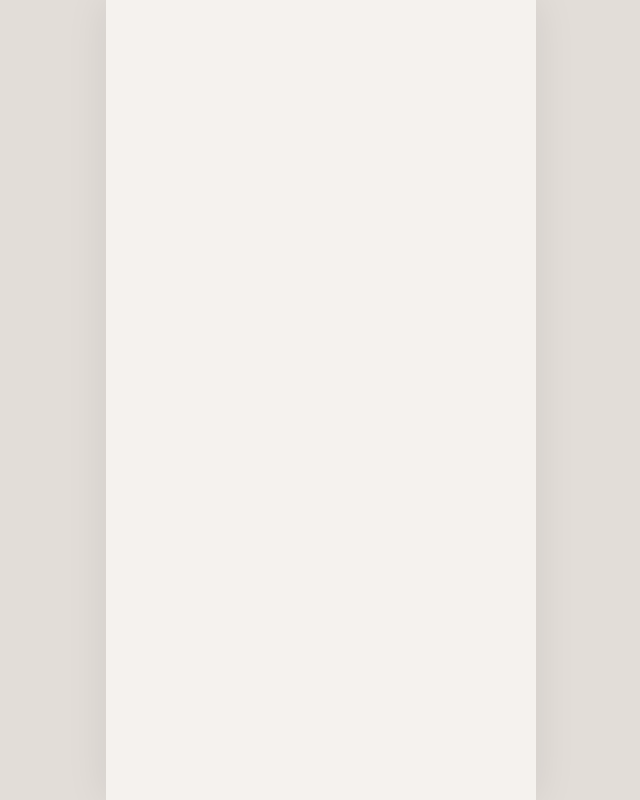
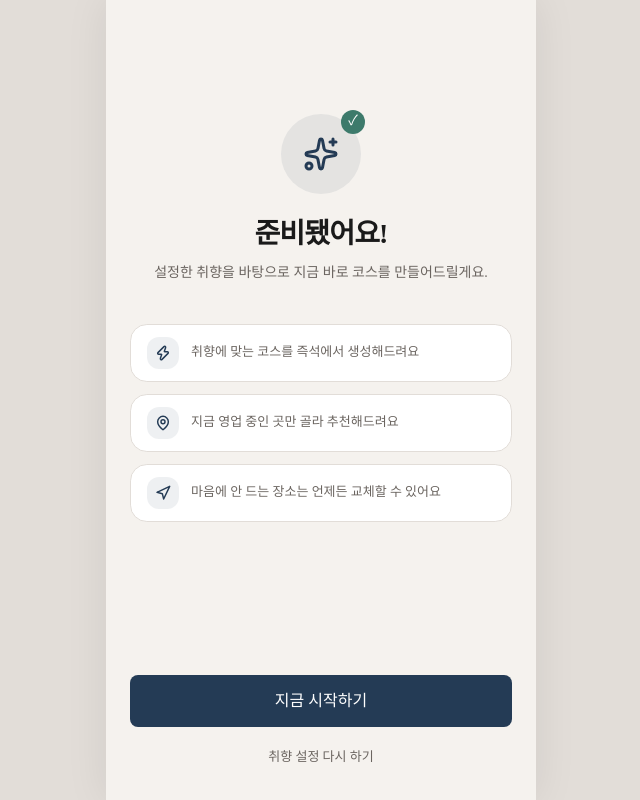
Before and after one commit to guen9310/Instant-Trip, a Next.js app: page /onboarding/done in a window 1280 px wide. Shown: the whole page, without its empty margins (319-959 px from the left). Built offline with nearby package versions, Linux system fonts and the light colour scheme.

Commit message:
feat: 온보딩 완료 화면 및 플로우 연결

```diff
--- a/app/(main)/no-nearby/page.tsx
+++ /dev/null
@@ -1,5 +0,0 @@
-import { NoNearbyView } from "@/components/domains/course/NoNearbyView";
-
-export default function NoNearbyPage() {
-  return <NoNearbyView />;
-}
--- a/app/onboarding/done/page.tsx
+++ b/app/onboarding/done/page.tsx
@@ -1 +1,5 @@
-export default function OnboardingDonePage() { return <div />; }
+import { OnboardingDoneView } from "@/components/domains/onboarding/OnboardingDoneView";
+
+export default function OnboardingDonePage() {
+  return <OnboardingDoneView />;
+}
--- a/components/domains/feed/FeedListCard.tsx
+++ b/components/domains/feed/FeedListCard.tsx
@@ -28,7 +28,12 @@ export function FeedListCard({
       onTouchEnd={() => setPressed(false)}
       onClick={() => onSelect(course)}
     >
-      <div className="w-[68px] h-[68px] rounded-xl bg-surface-secondary shrink-0" />
+      {/* eslint-disable-next-line @next/next/no-img-element */}
+      <img
+        src={`https://picsum.photos/seed/${course.id}/68/68`}
+        alt={course.name}
+        className="w-[68px] h-[68px] rounded-xl object-cover bg-surface-secondary shrink-0"
+      />
       <div className="flex-1 min-w-0">
         <p className="text-[14px] font-bold text-text-primary tracking-[-0.01em] truncate mb-0.5">
           {course.name}
--- /dev/null
+++ b/components/domains/onboarding/OnboardingDoneView.tsx
@@ -0,0 +1,67 @@
+"use client";
+
+import Link from "next/link";
+import { Sparkles, MapPin, Zap, Navigation } from "lucide-react";
+import { Button } from "@/components/commons/Button";
+
+const HIGHLIGHTS = [
+  { icon: Zap, text: "취향에 맞는 코스를 즉석에서 생성해드려요" },
+  { icon: MapPin, text: "지금 영업 중인 곳만 골라 추천해드려요" },
+  { icon: Navigation, text: "마음에 안 드는 장소는 언제든 교체할 수 있어요" },
+];
+
+export function OnboardingDoneView() {
+  return (
+    <div className="flex min-h-svh flex-col bg-background px-6">
+      <div className="flex flex-1 flex-col items-center justify-center text-center">
+        {/* 아이콘 */}
+        <div className="relative mb-6">
+          <div className="w-20 h-20 rounded-full bg-primary/8 flex items-center justify-center">
+            <Sparkles size={36} className="text-primary" strokeWidth={2} />
+          </div>
+          <span className="absolute -top-1 -right-1 w-6 h-6 rounded-full bg-accent flex items-center justify-center text-white text-[14px]">
+            ✓
+          </span>
+        </div>
+
+        {/* 헤딩 */}
+        <h1 className="text-[28px] font-extrabold text-text-primary tracking-[-0.03em] leading-[1.15] mb-3 text-balance">
+          준비됐어요!
+        </h1>
+        <p className="text-[14px] text-text-secondary leading-[1.55] mb-10 text-balance">
+          설정한 취향을 바탕으로 지금 바로 코스를 만들어드릴게요.
+        </p>
+
+        {/* 기능 하이라이트 */}
+        <div className="w-full flex flex-col gap-3 mb-10">
+          {HIGHLIGHTS.map((h, i) => (
+            <div
+              key={i}
+              className="flex items-center gap-3 px-4 py-3 rounded-xl bg-surface border border-border text-left"
+            >
+              <div className="w-8 h-8 rounded-lg bg-primary/8 text-primary flex items-center justify-center shrink-0">
+                <h.icon size={16} strokeWidth={2.2} />
+              </div>
+              <p className="text-[13px] text-text-secondary leading-[1.4]">{h.text}</p>
+            </div>
+          ))}
+        </div>
+      </div>
+
+      {/* CTA */}
+      <div className="pb-[calc(24px+env(safe-area-inset-bottom,8px))]">
+        <Link href="/">
+          <Button size="cta" className="w-full">
+            지금 시작하기
+          </Button>
+        </Link>
+        <Link
+          href="/settings"
+          className="block text-center mt-3 py-2 text-[13px] text-text-secondary font-medium"
+        >
+          취향 설정 다시 하기
+        </Link>
+      </div>
+    </div>
+  );
+}
--- a/components/domains/onboarding/OnboardingForm.tsx
+++ b/components/domains/onboarding/OnboardingForm.tsx
@@ -51,13 +51,13 @@ export function OnboardingForm() {
   const [selected, setSelected] = useState<"yes" | "no" | null>(null);
 
   const handleSkip = () => {
-    router.push("/feed");
+    router.push("/");
   };
 
   const handleChoose = (value: "yes" | "no") => {
     setSelected(value);
     setTimeout(() => {
-      router.push("/feed");
+      router.push("/onboarding/done");
     }, 280);
   };
 
```
